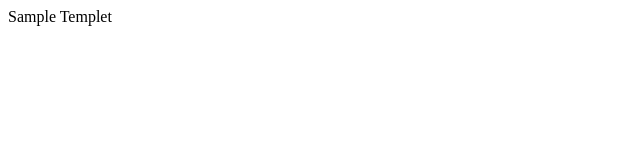
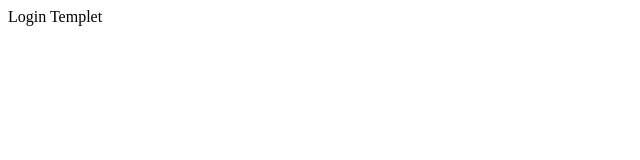
Before and after one commit to BensonCoredigital/SampleRespository, a plain HTML site: page index.html in a window 1280 px wide. Shown: the full height of the page, 0-640 px from the left. Drawn offline with Linux system fonts and the light colour scheme.

Commit message:
login templated updated

```diff
--- a/index.html
+++ b/index.html
@@ -6,6 +6,6 @@
   <meta name="viewport" content="width=device-width, initial-scale=1.0, minimum-scale=1.0, maximum-scale=1.0, user-scalable=no">
   </head>
   <body>
-  	Sample Templet
+  	Login Templet
   </body>
   </html>
```
